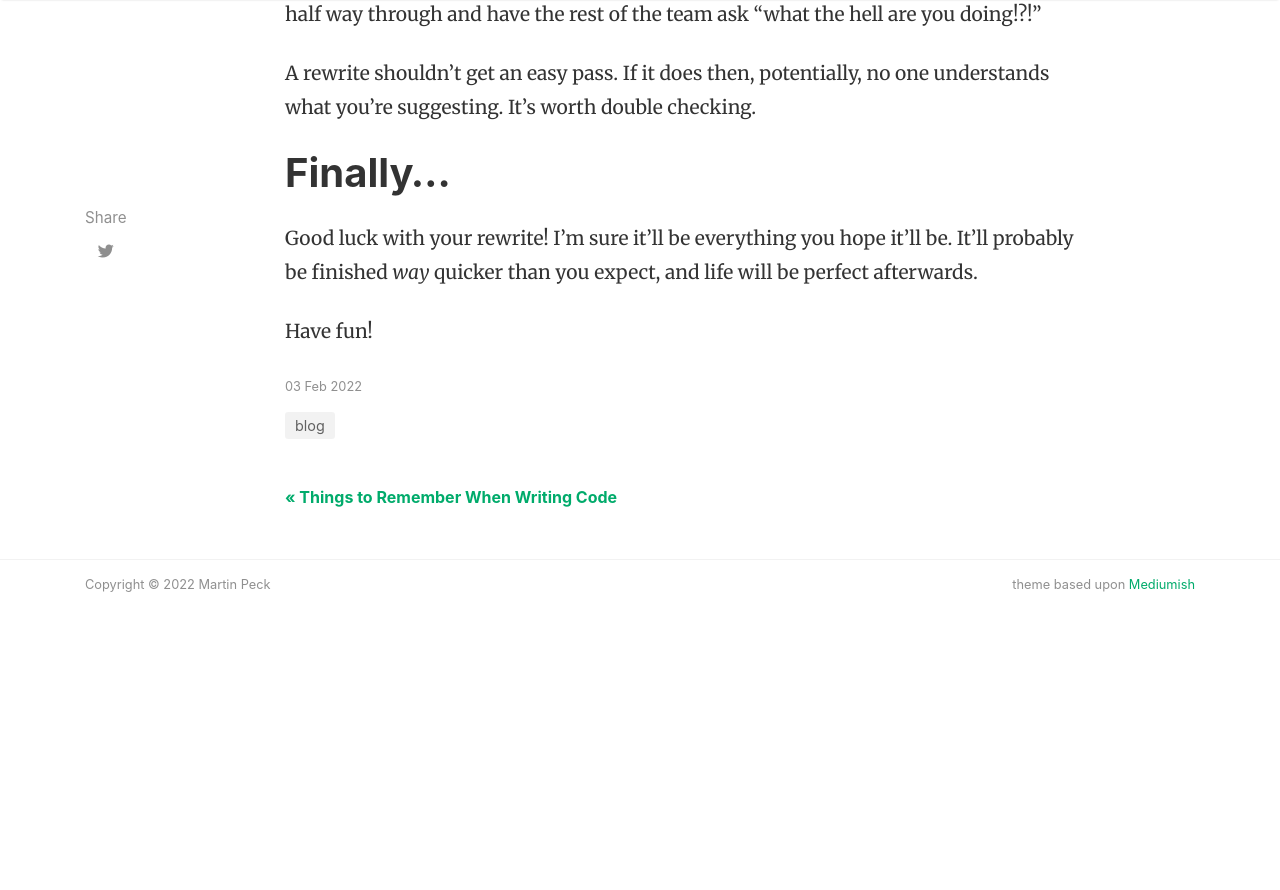
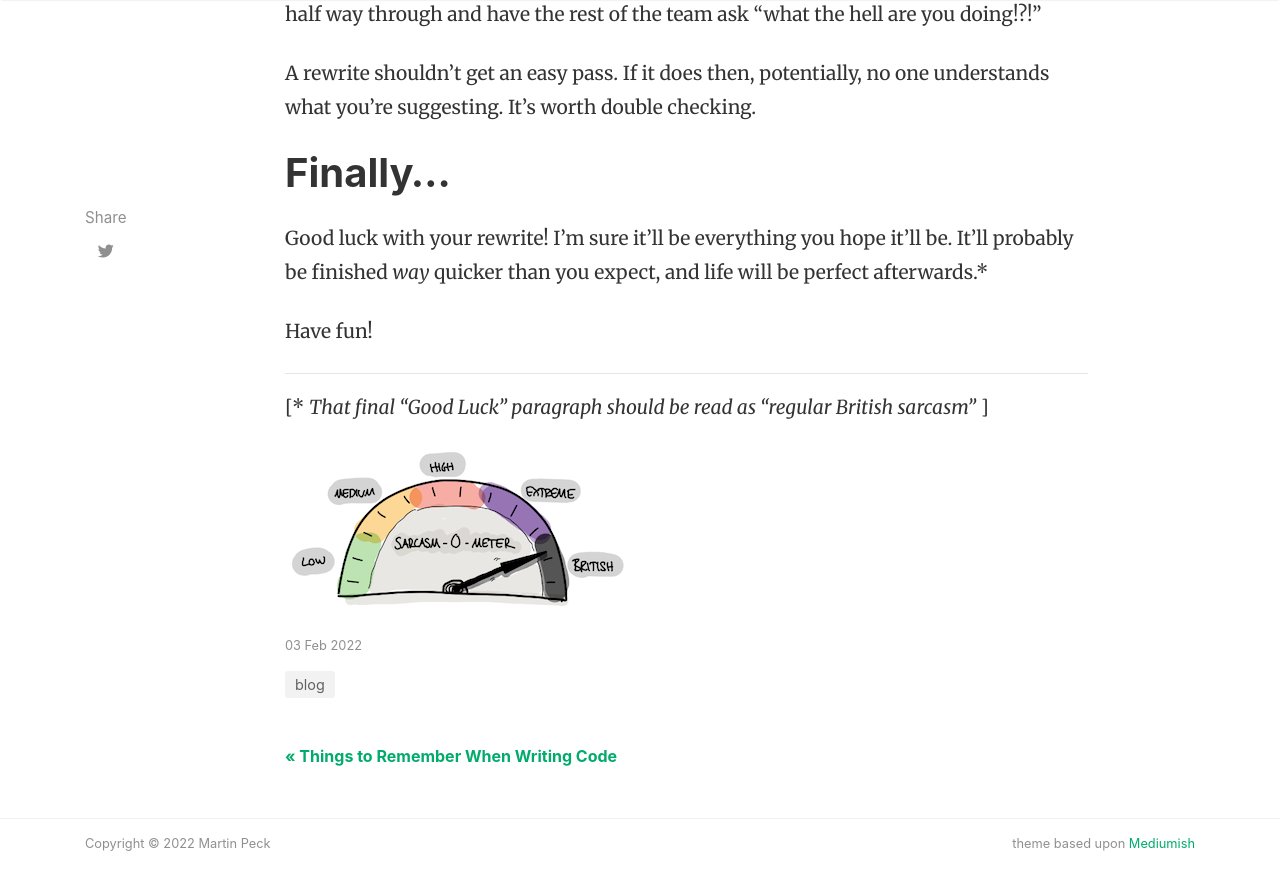
Before and after one commit to martinpeck/martinpeck.github.io, a Jekyll site: the page built from _posts/2022-02-03-lets-rewrite-everything.markdown, in a window 1280 px wide and 900 px high, scrolled down 5149 px. Shown: the top 890 px of the window. Built offline with Jekyll 4.4.1, drawn with Linux system fonts in a browser that asks for light colours; nearby versions of some CDN libraries; before the commit the page ends 5817 px from its top, so only the background shows below that.

Commit message:
add sarcasm-o-meter

```diff
--- a/_posts/2022-02-03-lets-rewrite-everything.markdown
+++ b/_posts/2022-02-03-lets-rewrite-everything.markdown
@@ -116,6 +116,11 @@ A rewrite shouldn't get an easy pass. If it does then, potentially, no one under
 
 # Finally...
 
-Good luck with your rewrite! I'm sure it'll be everything you hope it'll be. It'll probably be finished *way* quicker than you expect, and life will be perfect afterwards.
+Good luck with your rewrite! I'm sure it'll be everything you hope it'll be. It'll probably be finished *way* quicker than you expect, and life will be perfect afterwards.*
 
 Have fun!
+
+<hr>
+[* _That final "Good Luck" paragraph should be read as "regular British sarcasm"_ ]
+
+![Sarcasm-O-Meter](/images/sarcasm.png)
```
Also changed, not shown: images/sarcasm.png (added).
